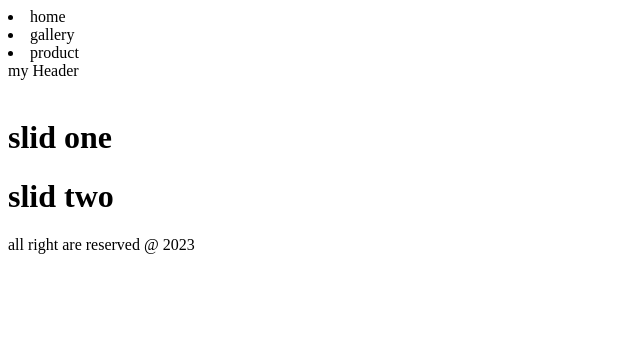
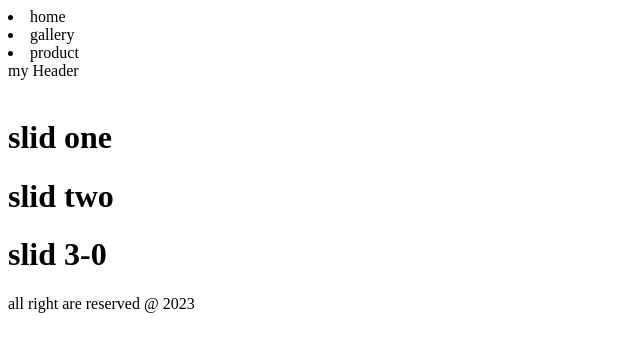
Before and after one commit to mhdye-ghf/git.project.1, a plain HTML site: page index.html in a window 1280 px wide. Shown: the whole page, without its empty margins (0-640 px from the left). Drawn offline with Linux system fonts and the light colour scheme.

Commit message:
added slide 3

```diff
--- a/index.html
+++ b/index.html
@@ -24,6 +24,7 @@
     <div class="slider">
         <h1>slid one</h1>
         <h1>slid two</h1>
+        <h1>slid 3-0</h1>
     </div>
     <footer>
         all right are reserved @ 2023
```
